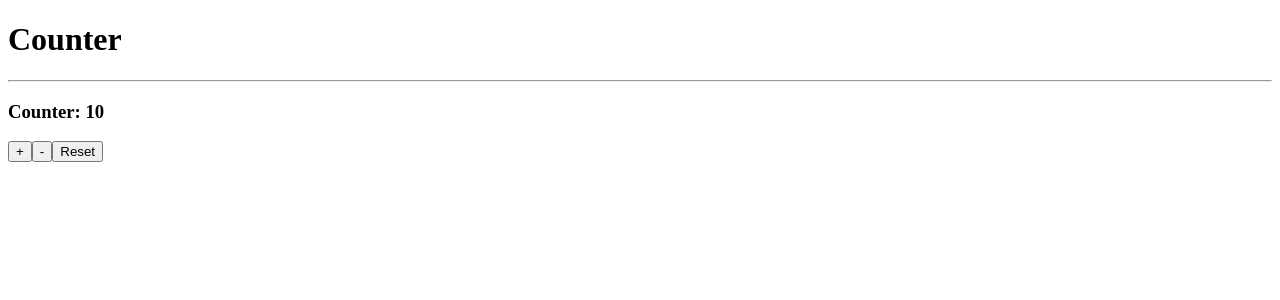
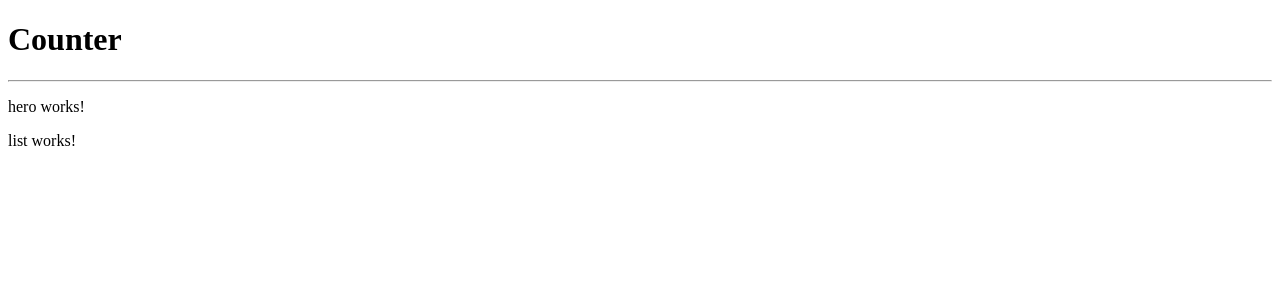
Before and after one commit to DramaQueeen26/bases-angular, an Angular app: page / in a window 1280 px wide. Shown: the top 300 px of the page. Built offline with nearby package versions, Linux system fonts and the light colour scheme.

Commit message:
Creando más componentes

```diff
--- a/src/app/app.component.html
+++ b/src/app/app.component.html
@@ -1,3 +1,5 @@
 <h1>{{ title }}</h1>
 <hr>
-<app-counter></app-counter>
+<app-heroes-hero></app-heroes-hero>
+<app-heroes-list></app-heroes-list>
+<!-- <app-counter></app-counter> -->
--- a/src/app/app.module.ts
+++ b/src/app/app.module.ts
@@ -3,11 +3,15 @@
 
 import { AppComponent } from './app.component';
 import { CounterComponent } from './counter/counter.component';
+import { HeroComponent } from './heroes/hero/hero.component';
+import { ListComponent } from './heroes/list/list.component';
 
 @NgModule({
   declarations: [
     AppComponent,
-    CounterComponent
+    CounterComponent,
+    HeroComponent,
+    ListComponent
   ],
   imports: [
     BrowserModule,
--- /dev/null
+++ b/src/app/heroes/hero/hero.component.html
@@ -0,0 +1 @@
+<p>hero works!</p>
--- /dev/null
+++ b/src/app/heroes/list/list.component.html
@@ -0,0 +1 @@
+<p>list works!</p>
```
Also changed, not shown: src/app/heroes/hero/hero.component.ts (added, +10 -0 lines), src/app/heroes/list/list.component.ts (added, +10 -0 lines), src/app/heroes/hero/hero.component.css (added), src/app/heroes/list/list.component.css (added), 2 other files (tests, documents, lock files or other folders).
